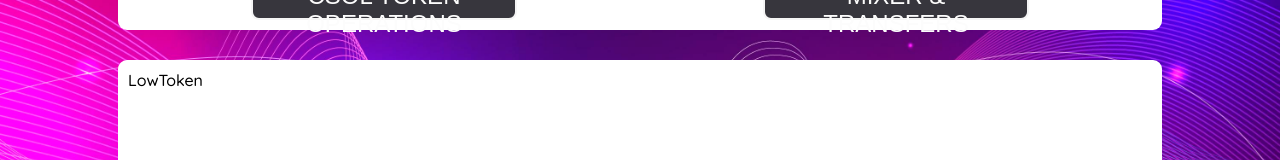
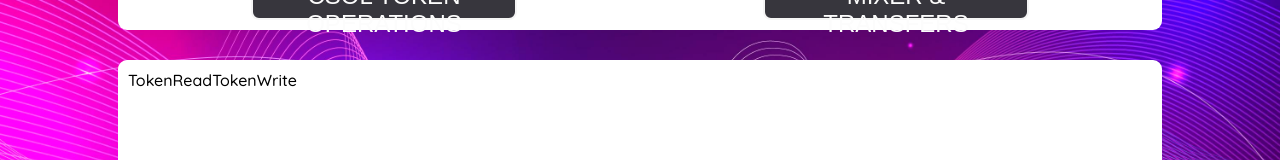
Before and after one commit to abdulhakim-altunkaya/solidity_closio, a React (Create React App) app: page / in a window 1280 px wide. Shown: the part 192-352 px from the top of the page. Built offline with nearby package versions, Linux system fonts and the light colour scheme.

Commit message:
Token read and write components finished, low platform and low token main components created

```diff
--- a/src/components/LowPlatform.js
+++ b/src/components/LowPlatform.js
@@ -1,9 +1,12 @@
-import React from 'react'
+import React from 'react';
+import Platform from "./mixingOps/Platform";
 
 function LowPlatform() {
   return (
-    <div>LowPlatform</div>
+    <div>
+      <Platform />
+    </div>
   )
 }
 
-export default LowPlatform
+export default LowPlatform;
--- a/src/components/LowToken.js
+++ b/src/components/LowToken.js
@@ -1,9 +1,14 @@
-import React from 'react'
+import React from 'react';
+import TokenRead from "./tokenOps/TokenRead";
+import TokenWrite from "./tokenOps/TokenWrite";
 
 function LowToken() {
   return (
-    <div>LowToken</div>
+    <div className='mainTokenDiv'>
+      <TokenRead />
+      <TokenWrite/>
+    </div>
   )
 }
 
-export default LowToken
+export default LowToken;
--- /dev/null
+++ b/src/components/tokenOps/TokenRead.js
@@ -0,0 +1,9 @@
+import React from 'react'
+
+function TokenRead() {
+  return (
+    <div>TokenRead</div>
+  )
+}
+
+export default TokenRead
--- /dev/null
+++ b/src/components/tokenOps/TokenWrite.js
@@ -0,0 +1,9 @@
+import React from 'react'
+
+function TokenWrite() {
+  return (
+    <div>TokenWrite</div>
+  )
+}
+
+export default TokenWrite
```
